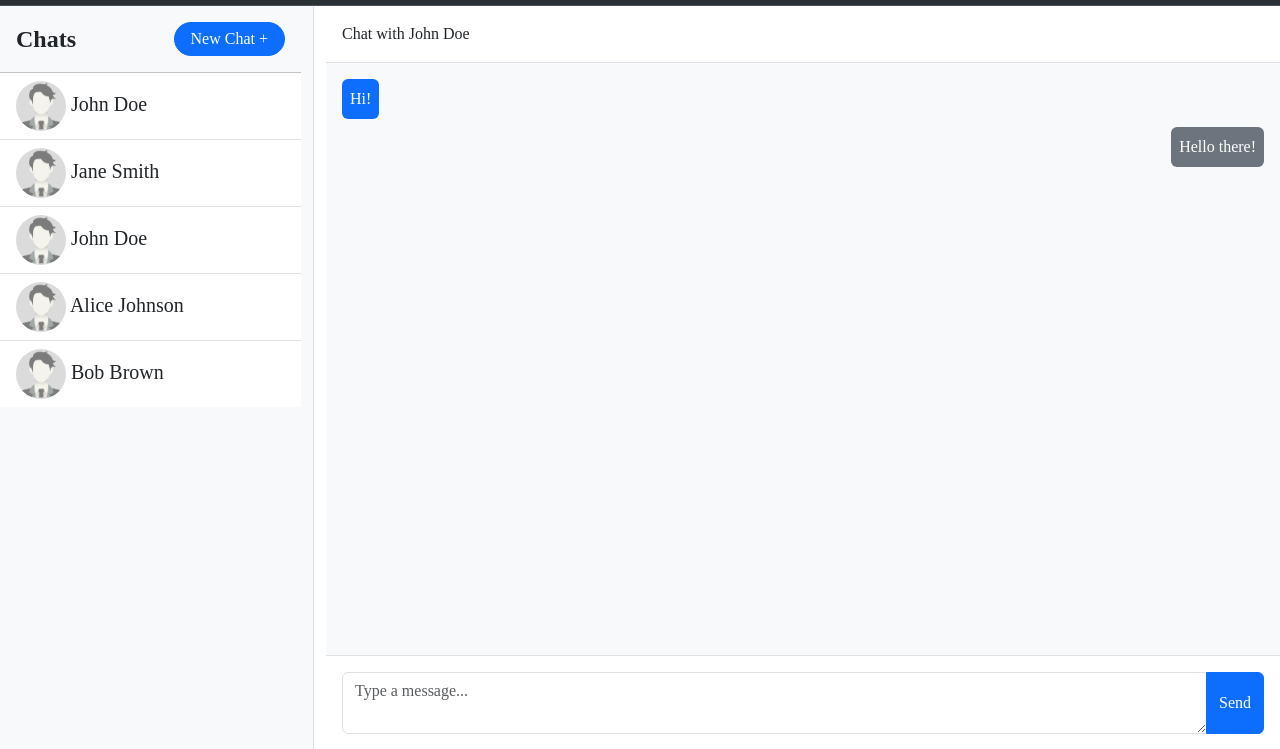
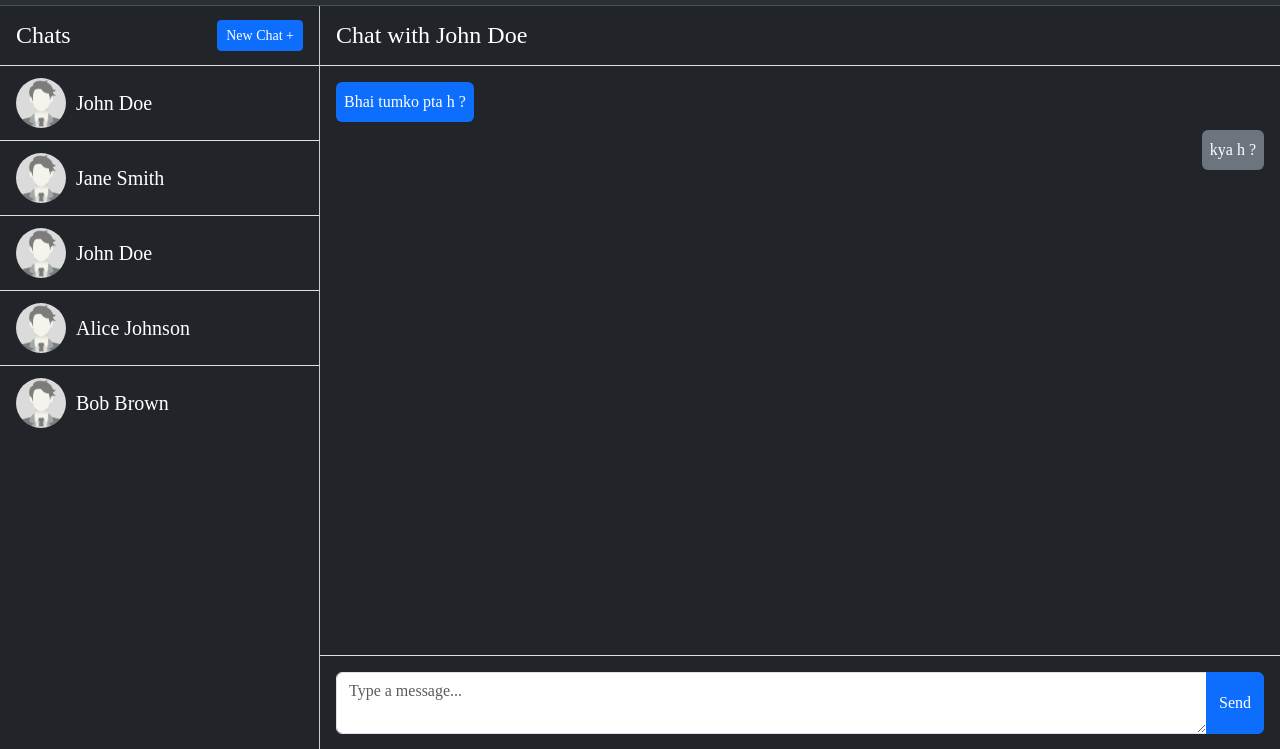
Before and after one commit to TheBusinessPanda/ChatRot, a website: page public/index.html in a window 1280 px wide. Shown: the part 51-800 px from the top of the page. Drawn offline with nearby package versions, Linux system fonts and the light colour scheme; a web font is replaced by a local one.

Commit message:
Changed home to dark mode

```diff
--- a/public/index.html
+++ b/public/index.html
@@ -49,37 +49,32 @@
     <!-- Main -->
 
     <div class="container-fluid p-0">
-        <div class="row no-gutters" style="height: calc(100vh - 56px);"> <!-- Subtracting navbar height -->
+        <div class="row g-0" style="height: calc(100vh - 56px);"> <!-- Subtracting navbar height -->
             <!-- Sidebar / Contacts List -->
-            <div class="col-md-4 col-lg-3 border-end bg-light overflow-auto" id="contacts">
-                <div class="d-flex justify-content-between align-items-center px-3 py-3">
-                    <h4 class="fw-bold mb-0">Chats</h4>
-                    <button class="btn btn-primary d-flex align-items-center gap-2 rounded-pill px-3 py-1"
-                        style="font-size: 1rem;">
-                        <span>
-                            <bold>New Chat +
-                        </span>
-                    </button>
+            <div class="col-md-4 col-lg-3 bg-dark overflow-auto" id="contacts">
+                <div class="d-flex align-items-center justify-content-between px-3 py-2 border-bottom"
+                    style="border-color: #ccc; height: 60px;">
+                    <h4 class="mb-0 text-white">Chats</h4>
+                    <button class="btn btn-primary btn-sm">New Chat +</button>
                 </div>
-                <hr class="m-0 " />
-                <ul class="list-group list-group-flush">
-                    <li class="list-group-item user-name">
+                <ul class="list-group list-group-flush bg-dark ">
+                    <li class="list-group-item user-name bg-dark text-white">
                         <img src="img/placeholder-user.jpg" class="user-pfp">
                         John Doe
                     </li>
-                    <li class="list-group-item user-name">
+                    <li class="list-group-item user-name bg-dark text-white">
                         <img src="img/placeholder-user.jpg" class="user-pfp">
                         Jane Smith
                     </li>
-                    <li class="list-group-item user-name">
+                    <li class="list-group-item user-name bg-dark text-white">
                         <img src="img/placeholder-user.jpg" class="user-pfp">
                         John Doe
                     </li>
-                    <li class="list-group-item user-name">
+                    <li class="list-group-item user-name bg-dark text-white ">
                         <img src="img/placeholder-user.jpg" class="user-pfp">
                         Alice Johnson
                     </li>
-                    <li class="list-group-item user-name">
+                    <li class="list-group-item user-name bg-dark text-white">
                         <img src="img/placeholder-user.jpg" class="user-pfp">
                         Bob Brown
                     </li>
@@ -90,16 +85,17 @@
 
             <!-- Chat Area -->
             <div class="col-md-8 col-lg-9 d-flex flex-column" id="chat">
-                <div class="p-3 border-bottom bg-white">
-                    <strong>Chat with John Doe</strong>
+                <div class="d-flex align-items-center px-3 py-2 border-bottom bg-dark"
+                    style="border-color: #ccc; height: 60px;">
+                    <h4 class="mb-0 text-white">Chat with John Doe</h4>
                 </div>
-                <div class="flex-grow-1 p-3 overflow-auto" style="background-color: #f8f9fa;">
-                    <div class="mb-2"><span class="bg-primary text-white p-2 rounded">Hi!</span></div>
-                    <div class="text-end mb-2"><span class="bg-secondary text-white p-2 rounded">Hello there!</span>
+                <div class="flex-grow-1 p-3 overflow-auto bg-dark">
+                    <div class="mb-2"><span class="bg-primary text-white p-2 rounded">Bhai tumko pta h ?</span></div>
+                    <div class="text-end mb-2"><span class="bg-secondary text-white p-2 rounded">kya h ?</span>
                     </div>
                     <!-- More messages -->
                 </div>
-                <div class="p-3 border-top bg-white">
+                <div class="p-3 border-top bg-dark">
                     <div class="input-group">
                         <textarea class="form-control" placeholder="Type a message..."></textarea>
                         <button class="btn btn-primary" type="button">Send</button>
--- a/public/style.css
+++ b/public/style.css
@@ -4,7 +4,7 @@ body {
     margin: 0;
     padding: 0;
     overflow: hidden;
-    /* Prevent unwanted scroll */
+    color: white;
 }
 
 body {
@@ -15,12 +15,20 @@ body {
     height: 100%;
 }
 
+.row.no-gutters {
+    margin-right: 0;
+    margin-left: 0;
+}
+
+#contacts,
+#chat {
+    padding-right: 0;
+    padding-left: 0;
+}
+
+
 #contacts ul li {
     cursor: pointer;
-}
-
-#contacts ul li:hover {
-    background-color: #e9ecef;
 }
 
 #chat .flex-grow-1 {
@@ -41,3 +49,14 @@ span.rounded {
 .user-name {
     font-size: 20px;
 }
+
+#contacts {
+    border-right: 1px solid #ccc;
+}
+
+.list-group-item.user-name {
+    display: flex;
+    align-items: center;
+    gap: 10px;
+    padding: 12px 16px;
+}
```
